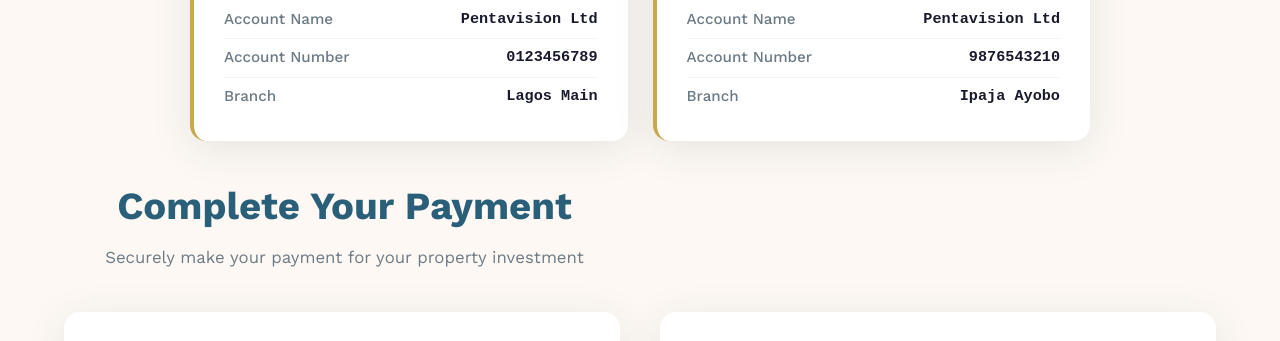
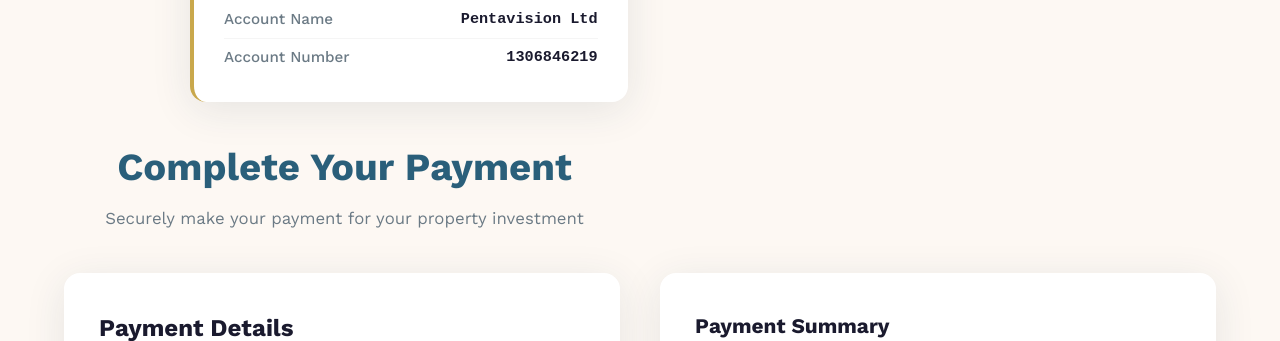
Before and after one commit to ibnidris01/pentavision-real-estate, a plain HTML site: page payment.html in a window 1280 px wide. Shown: the part 792-1133 px from the top of the page. Drawn offline with nearby package versions, Linux system fonts and the light colour scheme; files whose address does not match are found by name.

Commit message:
newly commit

```diff
--- a/payment.html
+++ b/payment.html
@@ -98,10 +98,12 @@
     /* ---------- SECTION ---------- */
     .section {
       padding: 80px 0;
+
     }
 
     .section.bg-light {
       background: #f8f9fa;
+
     }
 
     .text-black-50 {
@@ -755,7 +757,7 @@
         <!-- Bank 1 -->
         <div class="bank-card" data-aos="fade-up" data-aos-delay="100">
           <div class="bank-name">
-            <span class="icon">🏛️</span> GTBank
+            <span class="icon">🏛️</span> Providus Bank
           </div>
           <div class="bank-detail">
             <span class="label">Account Name</span>
@@ -763,16 +765,16 @@
           </div>
           <div class="bank-detail">
             <span class="label">Account Number</span>
-            <span class="value">0123456789</span>
+            <span class="value">1306846219</span>
           </div>
-          <div class="bank-detail">
+          <!-- <div class="bank-detail">
             <span class="label">Branch</span>
-            <span class="value">Lagos Main</span>
-          </div>
+            <span class="value">Lagos</span>
+          </div> -->
         </div>
 
         <!-- Bank 2 -->
-        <div class="bank-card" data-aos="fade-up" data-aos-delay="200">
+        <!-- <div class="bank-card" data-aos="fade-up" data-aos-delay="200">
           <div class="bank-name">
             <span class="icon">🏛️</span> First Bank
           </div>
@@ -788,7 +790,7 @@
             <span class="label">Branch</span>
             <span class="value">Ipaja Ayobo</span>
           </div>
-        </div>
+        </div> -->
       </div>
     </div>
   </div>
```
Also changed, not shown: properties.html (+1 -1 lines).
